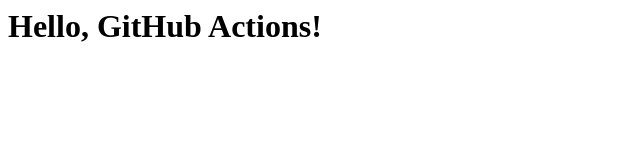
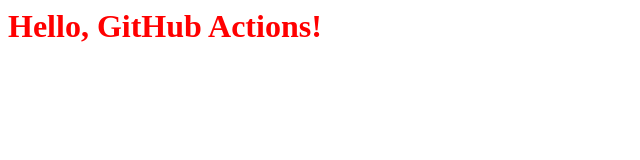
Before and after one commit to NieLi26/gh-deployment-workflow, a plain HTML site: page index.html in a window 1280 px wide. Shown: the whole page, without its empty margins (0-640 px from the left). Drawn offline with Linux system fonts and the light colour scheme.

Commit message:
agregando color red

```diff
--- a/index.html
+++ b/index.html
@@ -1,3 +1,3 @@
 
 
-<h1 style: "color: red;">Hello, GitHub Actions!<h1/>
+<h1 style="color: red;">Hello, GitHub Actions!<h1/>
```
